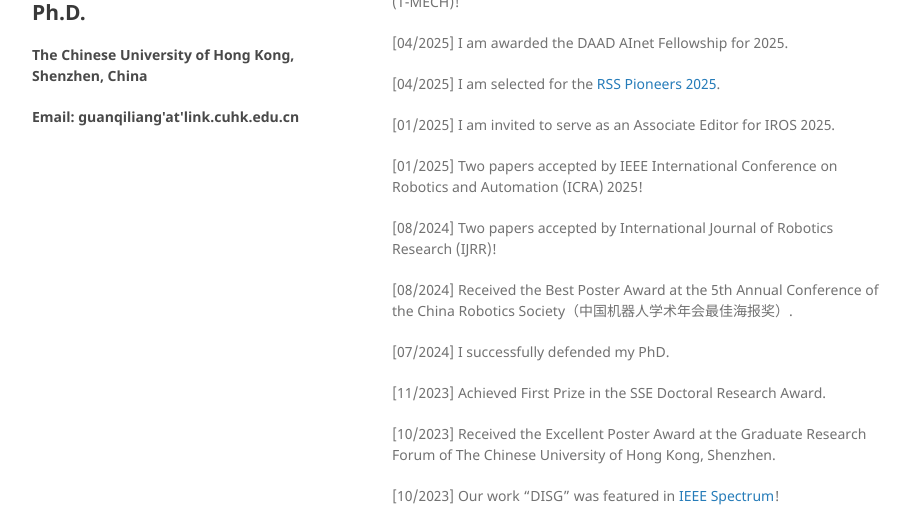
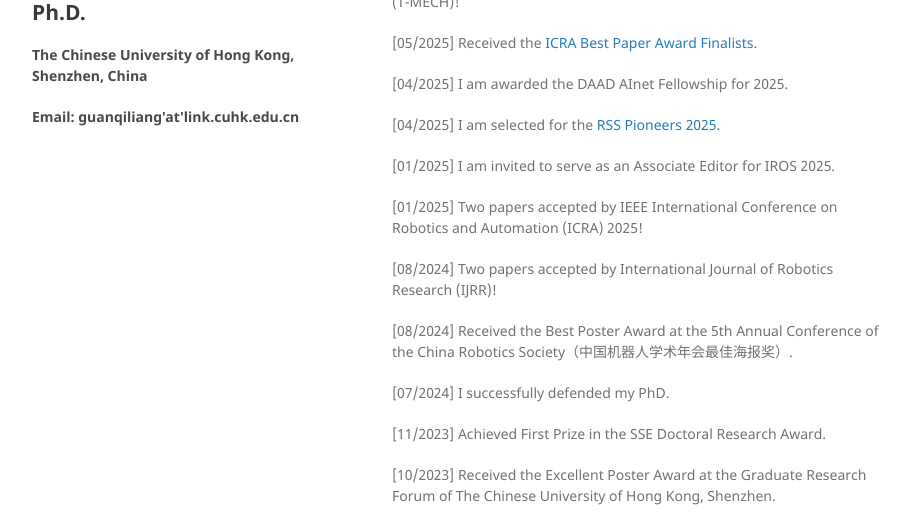
Before and after one commit to guanqiliang/guanqiliang.github.com, a Jekyll site: the page built from index.md, in a window 1280 px wide and 900 px high, cut to the strip 376-900 px from the top of the window. Shown: the whole strip, without its empty margins (178-1088 px from the left). Built offline with Jekyll 4.4.1, drawn with Linux system fonts in a browser that asks for light colours; our own code applies the rules of GitHub Pages for plain Markdown files.

Commit message:
Update index.md

```diff
--- a/index.md
+++ b/index.md
@@ -9,6 +9,8 @@ Hello, I'm a robotics researcher with the interest in modular robotics. I receiv
 [07/2025] One paper accepted by International Journal of Robotics Research (IJRR)!
 
 [05/2025] One paper accepted by IEEE/ASME Transactions on Mechatronics (T-MECH)!
+
+[05/2025] Received the [ICRA Best Paper Award Finalists](https://2025.ieee-icra.org/program/awards-and-finalists/).
 
 [04/2025] I am awarded the DAAD AInet Fellowship for 2025.
 
```
